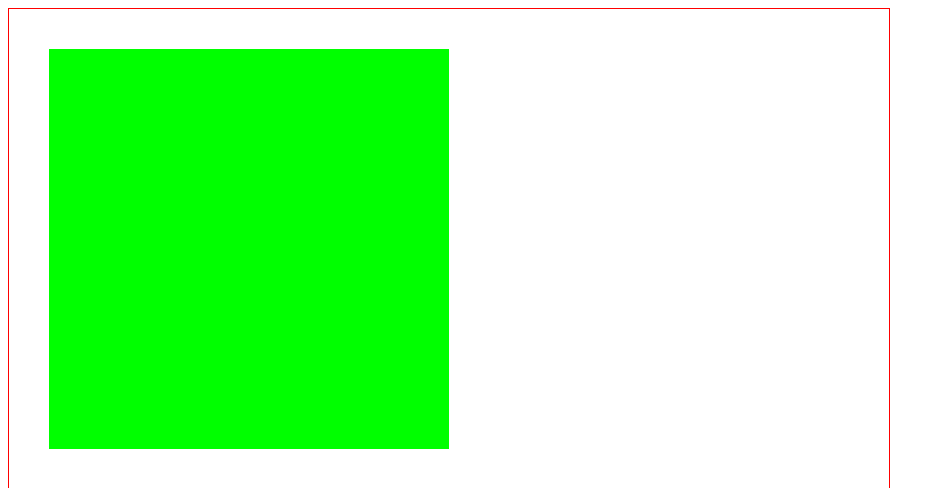
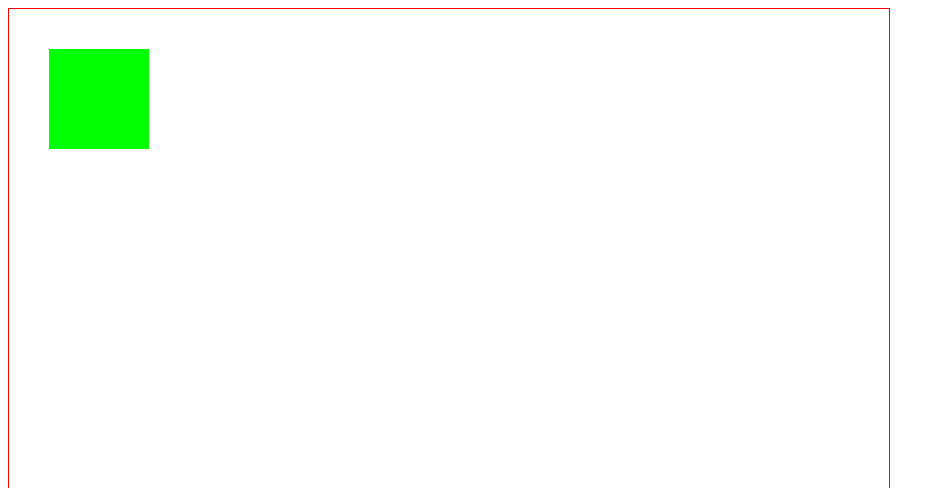
Before and after one commit to LeoGurja/trabalho_cg, a plain HTML site: page index.html in a window 1280 px wide. Shown: the top 488 px of the page, without its empty margins (0-945 px from the left). Drawn offline with Linux system fonts and the light colour scheme.

Commit message:
breakdown files

```diff
--- a/index.html
+++ b/index.html
@@ -9,6 +9,9 @@
 <body>
     <canvas id="myCanvas" width="800" height="800" style="border: 1px solid red; padding: 40px;">
     </canvas>
-    <script src="./src/general.js"></script>
+	<script src="./src/vertex.js"></script>
+	<script src="./src/face.js"></script>
+	<script src="./src/polyhedron.js"></script>
+	<script src="./src/index.js"></script>
 </body>
 </html>
--- /dev/null
+++ b/src/face.js
@@ -0,0 +1,18 @@
+class Face {
+    constructor(vertices) {
+        this.vertices = vertices
+    }
+
+    draw(ctx, mult=1) {
+        const arr = [];
+        for (const vertex in this.vertices) {
+            arr.push(this.vertices[vertex].getWithoutZ(mult))
+        }
+        ctx.beginPath()
+        ctx.moveTo(arr[0].x, arr[0].y)
+        for (let i = 1; i < arr.length; i++) {
+            ctx.lineTo(arr[i].x, arr[i].y)
+        }
+        ctx.fill()
+    }
+}
--- a/src/general.js
+++ /dev/null
@@ -1,69 +0,0 @@
-class Vertex {
-    constructor(coordinates) {
-        this.coordinates = coordinates
-    }
-
-    getCoordinates() {
-        return this.coordinates
-    }
-
-    getWithoutZ(mult = 1) {
-        return {x: this.coordinates.x * mult, y: this.coordinates.y * mult}
-    }
-}
-
-class Face {
-    constructor(vertices) {
-        this.vertices = vertices
-    }
-
-    draw(ctx, mult=1) {
-        const arr = [];
-        for (const vertex in this.vertices) {
-            arr.push(this.vertices[vertex].getWithoutZ(mult))
-        }
-        ctx.beginPath()
-        ctx.moveTo(arr[0].x, arr[0].y)
-        for (let i = 1; i < arr.length; i++) {
-            ctx.lineTo(arr[i].x, arr[i].y)
-        }
-        ctx.fill()
-    }
-}
-
-class Polyhedron {
-    constructor(faces) {
-        this.faces = faces
-    }
-
-    draw(ctx, mult=1) {
-        for (const face in this.faces) {
-            this.faces[face].draw(ctx, mult)
-        }
-    }
-}
-
-const p1 = new Vertex({x: 0, y: 0, z: 0})
-const p2 = new Vertex({x: 0, y: 1, z: 0})
-const p3 = new Vertex({x: 1, y: 0, z: 0})
-const p4 = new Vertex({x: 1, y: 1, z: 0})
-const p5 = new Vertex({x: 0, y: 0, z: 1})
-const p6 = new Vertex({x: 0, y: 1, z: 1})
-const p7 = new Vertex({x: 1, y: 0, z: 1})
-const p8 = new Vertex({x: 1, y: 1, z: 1})
-
-const f1 = new Face({p1, p5, p7, p3})
-const f2 = new Face({p1, p5, p6, p2})
-const f3 = new Face({p1, p2, p4, p3})
-const f4 = new Face({p5, p6, p8, p7})
-const f5 = new Face({p2, p6, p8, p4})
-const f6 = new Face({p4, p8, p7, p3})
-
-const poli1 = new Polyhedron({f1, f2, f3, f4, f5, f6})
-
-const c = document.getElementById("myCanvas");
-const ctx = c.getContext("2d");
-
-ctx.fillStyle = '#00FF00'
-
-poli1.draw(ctx, 400)
--- /dev/null
+++ b/src/index.js
@@ -0,0 +1,31 @@
+const canvas = document.querySelector('canvas')
+const context = canvas.getContext('2d')
+context.fillStyle = '#00FF00'
+context.strokeStyle = '#000'
+
+const p1 = new Vertex({x: 0, y: 0, z: 0})
+const p2 = new Vertex({x: 0, y: 10, z: 0})
+const p3 = new Vertex({x: 10, y: 0, z: 0})
+const p4 = new Vertex({x: 10, y: 10, z: 0})
+const p5 = new Vertex({x: 0, y: 0, z: 10})
+const p6 = new Vertex({x: 0, y: 10, z: 10})
+const p7 = new Vertex({x: 10, y: 0, z: 10})
+const p8 = new Vertex({x: 10, y: 10, z: 10})
+
+const f1 = new Face({p1, p5, p7, p3})
+const f2 = new Face({p1, p5, p6, p2})
+const f3 = new Face({p1, p2, p4, p3})
+const f4 = new Face({p5, p6, p8, p7})
+const f5 = new Face({p2, p6, p8, p4})
+const f6 = new Face({p4, p8, p7, p3})
+
+polyhedrons = [new Polyhedron({f1, f2, f3, f4, f5, f6})]
+
+setInterval(() => {
+	context.clearRect(0, 0, canvas.width, canvas.height)
+
+	polyhedrons.forEach(p => {
+		p.update()
+		p.draw(context, 10)
+	})
+})
--- /dev/null
+++ b/src/polyhedron.js
@@ -0,0 +1,15 @@
+class Polyhedron {
+    constructor(faces) {
+        this.faces = faces
+    }
+
+    draw(ctx, mult=1) {
+        for (const face in this.faces) {
+            this.faces[face].draw(ctx, mult)
+        }
+	}
+
+	update() {
+
+	}
+}
--- /dev/null
+++ b/src/vertex.js
@@ -0,0 +1,13 @@
+class Vertex {
+    constructor(coordinates) {
+        this.coordinates = coordinates
+    }
+
+    getCoordinates() {
+        return this.coordinates
+    }
+
+    getWithoutZ(mult = 1) {
+        return {x: this.coordinates.x * mult, y: this.coordinates.y * mult}
+    }
+}
```
Also changed, not shown: index.js (deleted).
